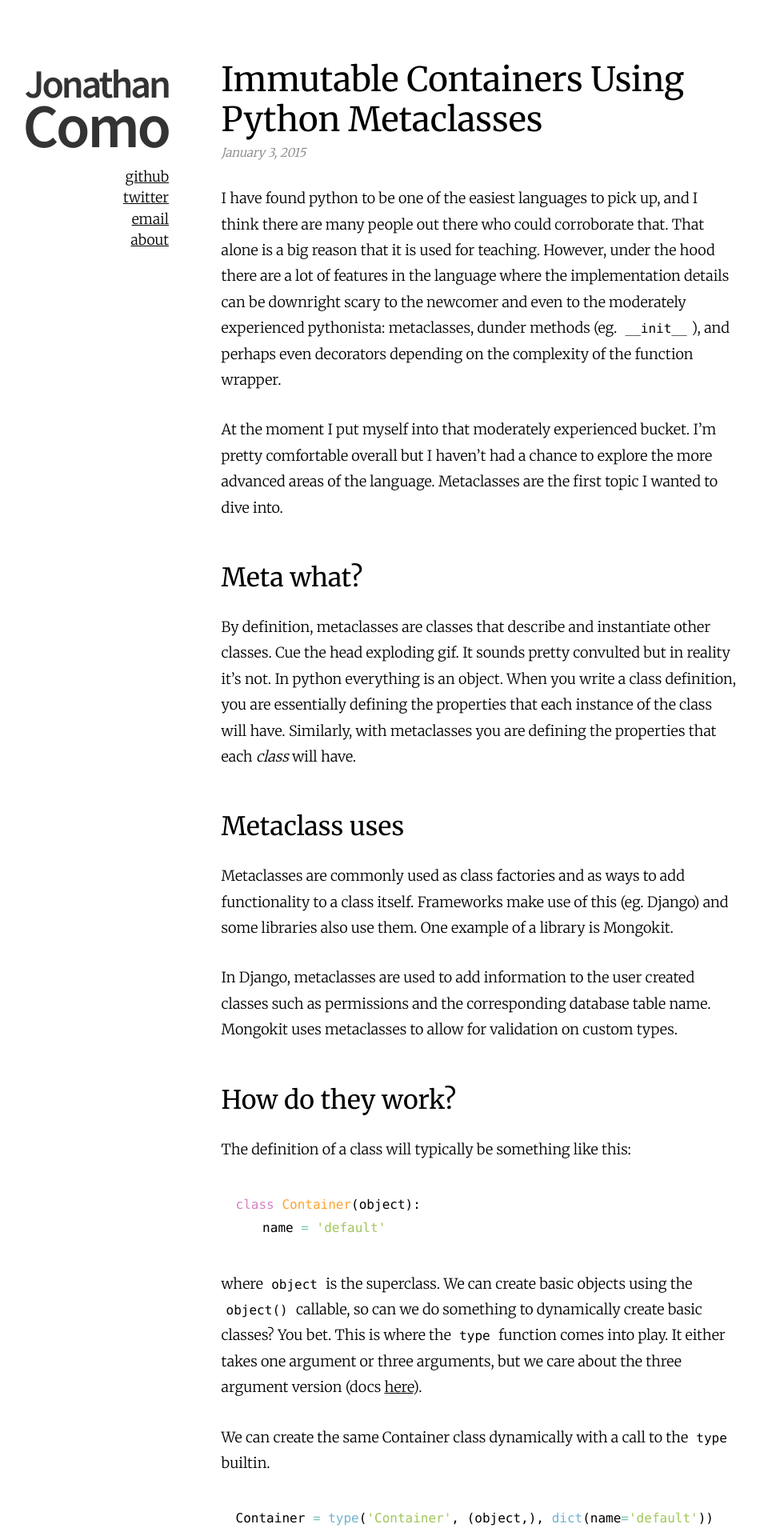
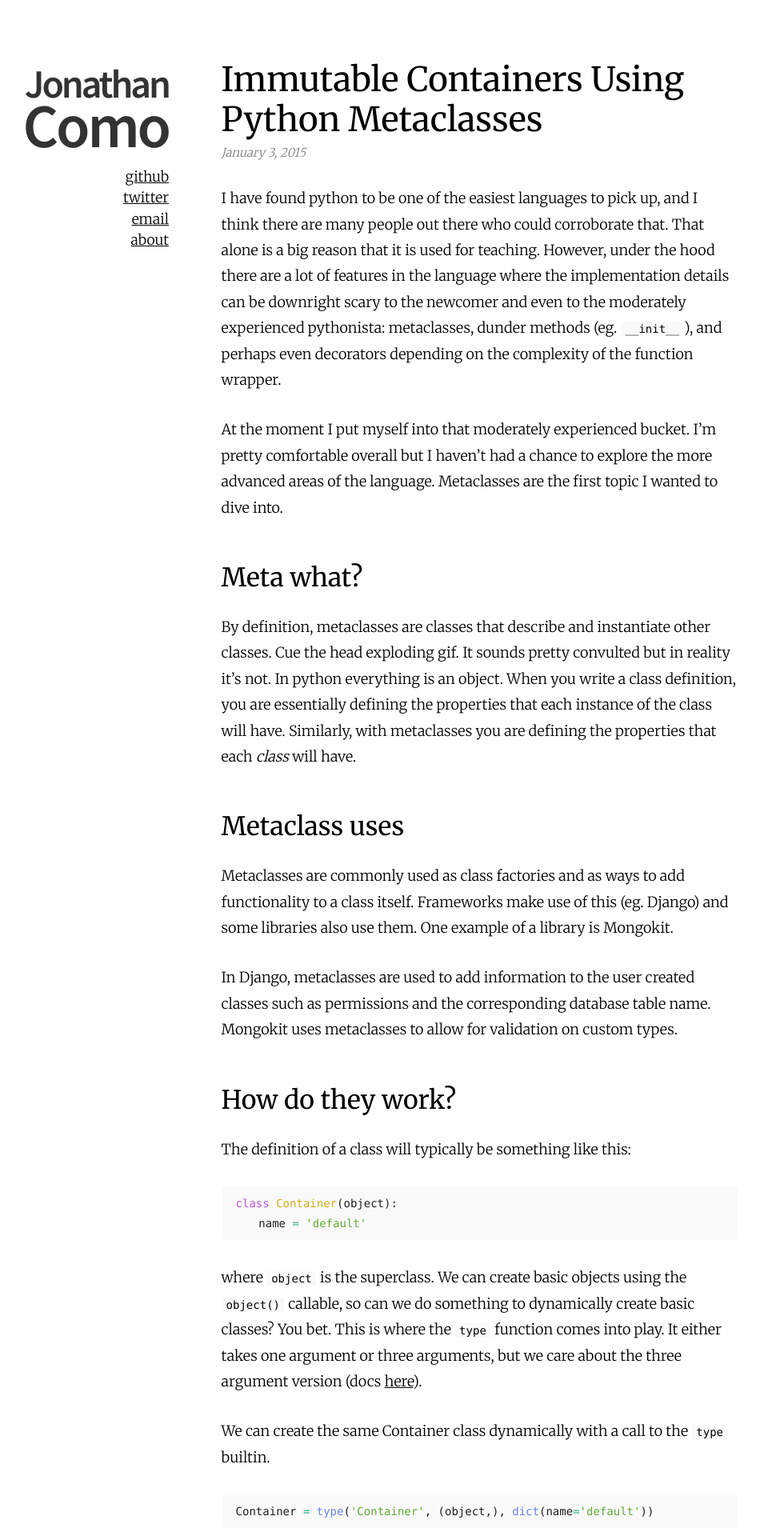
Before and after one commit to jcomo/jcomo.github.io, a Jekyll site: the page built from _posts/2015-01-03-immutable-containers-using-python-metaclasses.md, in a window 1280 px wide. Shown: the top 1920 px of the page at 80% size, without its empty margins (163-1113 px from the left). Built offline with Jekyll 4.4.1, drawn with Linux system fonts in a browser that asks for light colours.

Commit message:
Update syntax highlighting colors

```diff
--- a/css/main.css
+++ b/css/main.css
@@ -288,20 +288,14 @@ footer {
 .post pre,
 .post code {
   border: 1px solid #fff;
-  background-color: #fff;
+  background-color: #f9f9f9;
   padding: 8px 12px;
   -webkit-border-radius: 3px;
   -moz-border-radius: 3px;
   border-radius: 3px;
   font-family: Consolas, monospace;
-  font-size: 16px;
-}
-
-@media screen and (max-width: 48em) {
-  .post pre,
-  .post code {
-    overflow: scroll;
-  }
+  font-size: 14px;
+  overflow-x: scroll;
 }
 
 .post code { padding: 1px 5px; }
@@ -326,68 +320,68 @@ footer {
 /* Syntax highlighting styles */
 /* ----------------------------------------------------------*/
 
-.highlight .hll { background-color: #f5f5f5 }
-.highlight  { background: #fff; color: #000000 }
-.highlight .c { color: #d0d0d0 } /* Comment */
-.highlight .err { color: #fb0120 } /* Error */
-.highlight .k { color: #d381c3 } /* Keyword */
-.highlight .l { color: #fc6d24 } /* Literal */
-.highlight .n { color: #000000 } /* Name */
-.highlight .o { color: #76c7b7 } /* Operator */
-.highlight .p { color: #000000 } /* Punctuation */
-.highlight .cm { color: #d0d0d0 } /* Comment.Multiline */
-.highlight .cp { color: #d0d0d0 } /* Comment.Preproc */
-.highlight .c1 { color: #d0d0d0 } /* Comment.Single */
-.highlight .cs { color: #d0d0d0 } /* Comment.Special */
-.highlight .gd { color: #fb0120 } /* Generic.Deleted */
+.highlight .hll { background-color: #e8e4cf }
+.highlight  { background: #fefbec; color: #20201d }
+.highlight .c { color: #999580 } /* Comment */
+.highlight .err { color: #d73737 } /* Error */
+.highlight .k { color: #b854d4 } /* Keyword */
+.highlight .l { color: #b65611 } /* Literal */
+.highlight .n { color: #20201d } /* Name */
+.highlight .o { color: #1fad83 } /* Operator */
+.highlight .p { color: #20201d } /* Punctuation */
+.highlight .cm { color: #999580 } /* Comment.Multiline */
+.highlight .cp { color: #999580 } /* Comment.Preproc */
+.highlight .c1 { color: #999580 } /* Comment.Single */
+.highlight .cs { color: #999580 } /* Comment.Special */
+.highlight .gd { color: #d73737 } /* Generic.Deleted */
 .highlight .ge { font-style: italic } /* Generic.Emph */
-.highlight .gh { color: #000000; font-weight: bold } /* Generic.Heading */
-.highlight .gi { color: #a1c659 } /* Generic.Inserted */
-.highlight .gp { color: #d0d0d0; font-weight: bold } /* Generic.Prompt */
+.highlight .gh { color: #20201d; font-weight: bold } /* Generic.Heading */
+.highlight .gi { color: #60ac39 } /* Generic.Inserted */
+.highlight .gp { color: #999580; font-weight: bold } /* Generic.Prompt */
 .highlight .gs { font-weight: bold } /* Generic.Strong */
-.highlight .gu { color: #76c7b7; font-weight: bold } /* Generic.Subheading */
-.highlight .kc { color: #d381c3 } /* Keyword.Constant */
-.highlight .kd { color: #d381c3 } /* Keyword.Declaration */
-.highlight .kn { color: #76c7b7 } /* Keyword.Namespace */
-.highlight .kp { color: #d381c3 } /* Keyword.Pseudo */
-.highlight .kr { color: #d381c3 } /* Keyword.Reserved */
-.highlight .kt { color: #fda331 } /* Keyword.Type */
-.highlight .ld { color: #a1c659 } /* Literal.Date */
-.highlight .m { color: #fc6d24 } /* Literal.Number */
-.highlight .s { color: #a1c659 } /* Literal.String */
-.highlight .na { color: #6fb3d2 } /* Name.Attribute */
-.highlight .nb { color: #000000 } /* Name.Builtin */
-.highlight .nc { color: #fda331 } /* Name.Class */
-.highlight .no { color: #fb0120 } /* Name.Constant */
-.highlight .nd { color: #76c7b7 } /* Name.Decorator */
-.highlight .ni { color: #000000 } /* Name.Entity */
-.highlight .ne { color: #fb0120 } /* Name.Exception */
-.highlight .nf { color: #6fb3d2 } /* Name.Function */
-.highlight .nl { color: #000000 } /* Name.Label */
-.highlight .nn { color: #fda331 } /* Name.Namespace */
-.highlight .nx { color: #6fb3d2 } /* Name.Other */
-.highlight .py { color: #000000 } /* Name.Property */
-.highlight .nt { color: #76c7b7 } /* Name.Tag */
-.highlight .nv { color: #fb0120 } /* Name.Variable */
-.highlight .ow { color: #76c7b7 } /* Operator.Word */
-.highlight .w { color: #000000 } /* Text.Whitespace */
-.highlight .mf { color: #fc6d24 } /* Literal.Number.Float */
-.highlight .mh { color: #fc6d24 } /* Literal.Number.Hex */
-.highlight .mi { color: #fc6d24 } /* Literal.Number.Integer */
-.highlight .mo { color: #fc6d24 } /* Literal.Number.Oct */
-.highlight .sb { color: #a1c659 } /* Literal.String.Backtick */
-.highlight .sc { color: #000000 } /* Literal.String.Char */
-.highlight .sd { color: #d0d0d0 } /* Literal.String.Doc */
-.highlight .s2 { color: #a1c659 } /* Literal.String.Double */
-.highlight .se { color: #fc6d24 } /* Literal.String.Escape */
-.highlight .sh { color: #a1c659 } /* Literal.String.Heredoc */
-.highlight .si { color: #fc6d24 } /* Literal.String.Interpol */
-.highlight .sx { color: #a1c659 } /* Literal.String.Other */
-.highlight .sr { color: #a1c659 } /* Literal.String.Regex */
-.highlight .s1 { color: #a1c659 } /* Literal.String.Single */
-.highlight .ss { color: #a1c659 } /* Literal.String.Symbol */
-.highlight .bp { color: #000000 } /* Name.Builtin.Pseudo */
-.highlight .vc { color: #fb0120 } /* Name.Variable.Class */
-.highlight .vg { color: #fb0120 } /* Name.Variable.Global */
-.highlight .vi { color: #fb0120 } /* Name.Variable.Instance */
-.highlight .il { color: #fc6d24 } /* Literal.Number.Integer.Long */
+.highlight .gu { color: #1fad83; font-weight: bold } /* Generic.Subheading */
+.highlight .kc { color: #b854d4 } /* Keyword.Constant */
+.highlight .kd { color: #b854d4 } /* Keyword.Declaration */
+.highlight .kn { color: #1fad83 } /* Keyword.Namespace */
+.highlight .kp { color: #b854d4 } /* Keyword.Pseudo */
+.highlight .kr { color: #b854d4 } /* Keyword.Reserved */
+.highlight .kt { color: #cfb017 } /* Keyword.Type */
+.highlight .ld { color: #60ac39 } /* Literal.Date */
+.highlight .m { color: #b65611 } /* Literal.Number */
+.highlight .s { color: #60ac39 } /* Literal.String */
+.highlight .na { color: #6684e1 } /* Name.Attribute */
+.highlight .nb { color: #20201d } /* Name.Builtin */
+.highlight .nc { color: #cfb017 } /* Name.Class */
+.highlight .no { color: #d73737 } /* Name.Constant */
+.highlight .nd { color: #1fad83 } /* Name.Decorator */
+.highlight .ni { color: #20201d } /* Name.Entity */
+.highlight .ne { color: #d73737 } /* Name.Exception */
+.highlight .nf { color: #6684e1 } /* Name.Function */
+.highlight .nl { color: #20201d } /* Name.Label */
+.highlight .nn { color: #cfb017 } /* Name.Namespace */
+.highlight .nx { color: #6684e1 } /* Name.Other */
+.highlight .py { color: #20201d } /* Name.Property */
+.highlight .nt { color: #1fad83 } /* Name.Tag */
+.highlight .nv { color: #d73737 } /* Name.Variable */
+.highlight .ow { color: #1fad83 } /* Operator.Word */
+.highlight .w { color: #20201d } /* Text.Whitespace */
+.highlight .mf { color: #b65611 } /* Literal.Number.Float */
+.highlight .mh { color: #b65611 } /* Literal.Number.Hex */
+.highlight .mi { color: #b65611 } /* Literal.Number.Integer */
+.highlight .mo { color: #b65611 } /* Literal.Number.Oct */
+.highlight .sb { color: #60ac39 } /* Literal.String.Backtick */
+.highlight .sc { color: #20201d } /* Literal.String.Char */
+.highlight .sd { color: #999580 } /* Literal.String.Doc */
+.highlight .s2 { color: #60ac39 } /* Literal.String.Double */
+.highlight .se { color: #b65611 } /* Literal.String.Escape */
+.highlight .sh { color: #60ac39 } /* Literal.String.Heredoc */
+.highlight .si { color: #b65611 } /* Literal.String.Interpol */
+.highlight .sx { color: #60ac39 } /* Literal.String.Other */
+.highlight .sr { color: #60ac39 } /* Literal.String.Regex */
+.highlight .s1 { color: #60ac39 } /* Literal.String.Single */
+.highlight .ss { color: #60ac39 } /* Literal.String.Symbol */
+.highlight .bp { color: #20201d } /* Name.Builtin.Pseudo */
+.highlight .vc { color: #d73737 } /* Name.Variable.Class */
+.highlight .vg { color: #d73737 } /* Name.Variable.Global */
+.highlight .vi { color: #d73737 } /* Name.Variable.Instance */
+.highlight .il { color: #b65611 } /* Literal.Number.Integer.Long */
```
